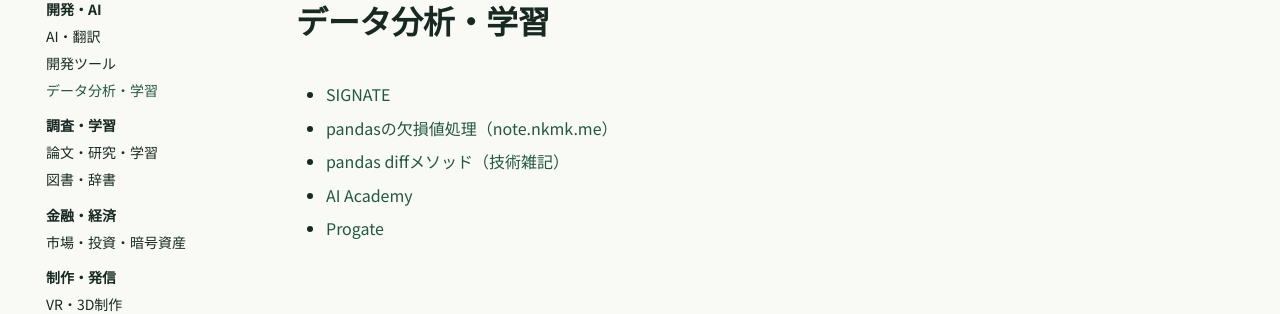
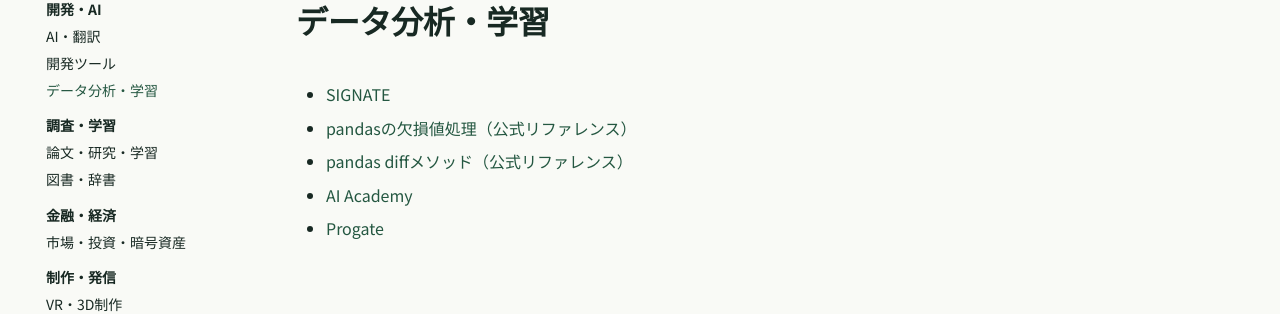
Before and after one commit to KAFKA2306/know, an MkDocs documentation site: the page built from docs/bookmarks/Dev/Data/index.md, in a window 1280 px wide. Shown: the part 186-500 px from the top of the page. Built offline with MkDocs 1.6.1 and Material for MkDocs 9.7.7, drawn with Linux system fonts in a browser that asks for light colours; comment, search, counter and statistics services are not loaded.

Commit message:
docs(bookmarks): replace generic homepages with actual useful resources

```diff
--- a/docs/bookmarks/Dev/Data/index.md
+++ b/docs/bookmarks/Dev/Data/index.md
@@ -7,8 +7,8 @@ tags:
 
 # データ分析・学習
 
-- [SIGNATE](https://biz.quest.signate.jp)
-- [pandasの欠損値処理（note.nkmk.me）](https://note.nkmk.me)
-- [pandas diffメソッド（技術雑記）](https://algorithm.joho.info)
+- [SIGNATE](https://signate.jp)
+- [pandasの欠損値処理（公式リファレンス）](https://pandas.pydata.org/docs/reference/api/pandas.DataFrame.fillna.html)
+- [pandas diffメソッド（公式リファレンス）](https://pandas.pydata.org/docs/reference/api/pandas.DataFrame.diff.html)
 - [AI Academy](https://aiacademy.jp)
 - [Progate](https://prog-8.com)
```
